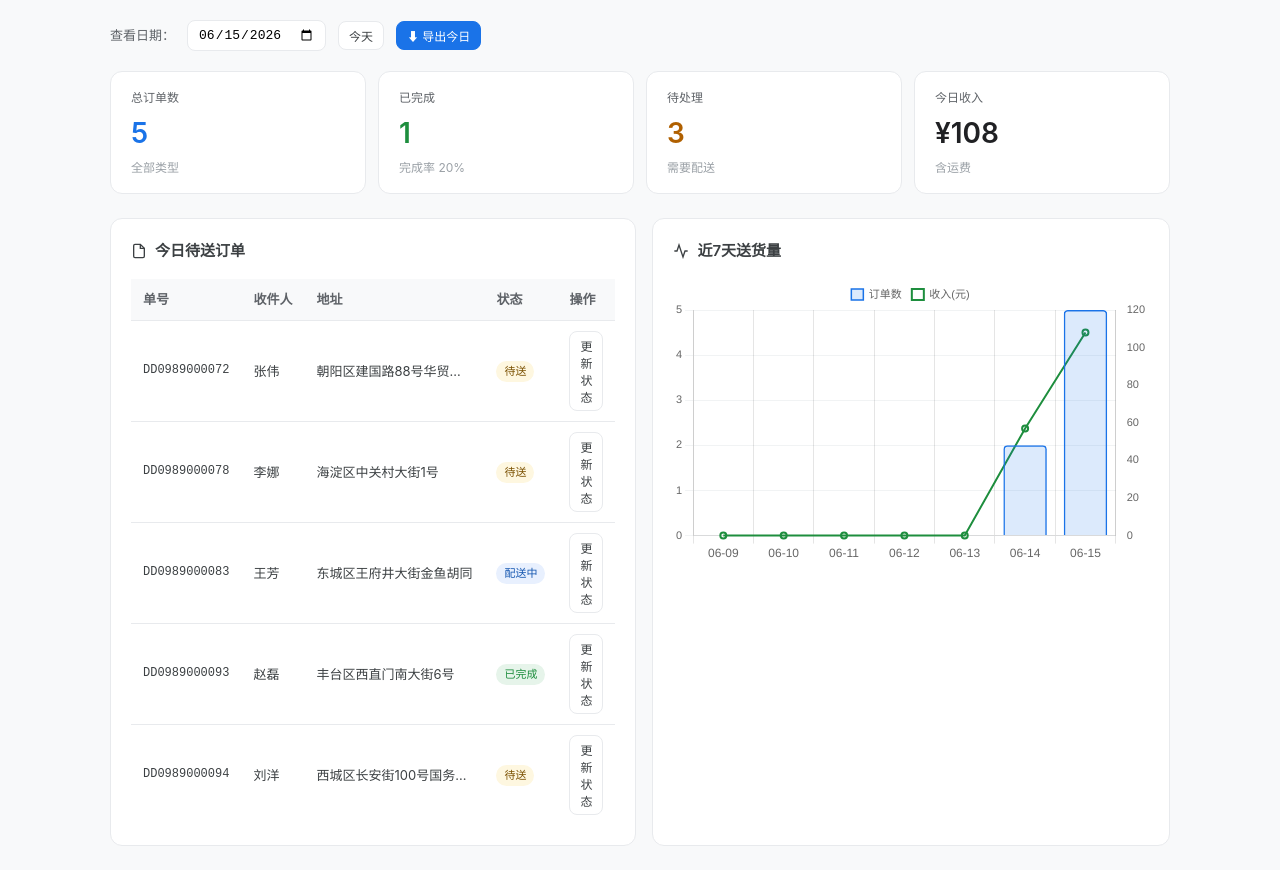
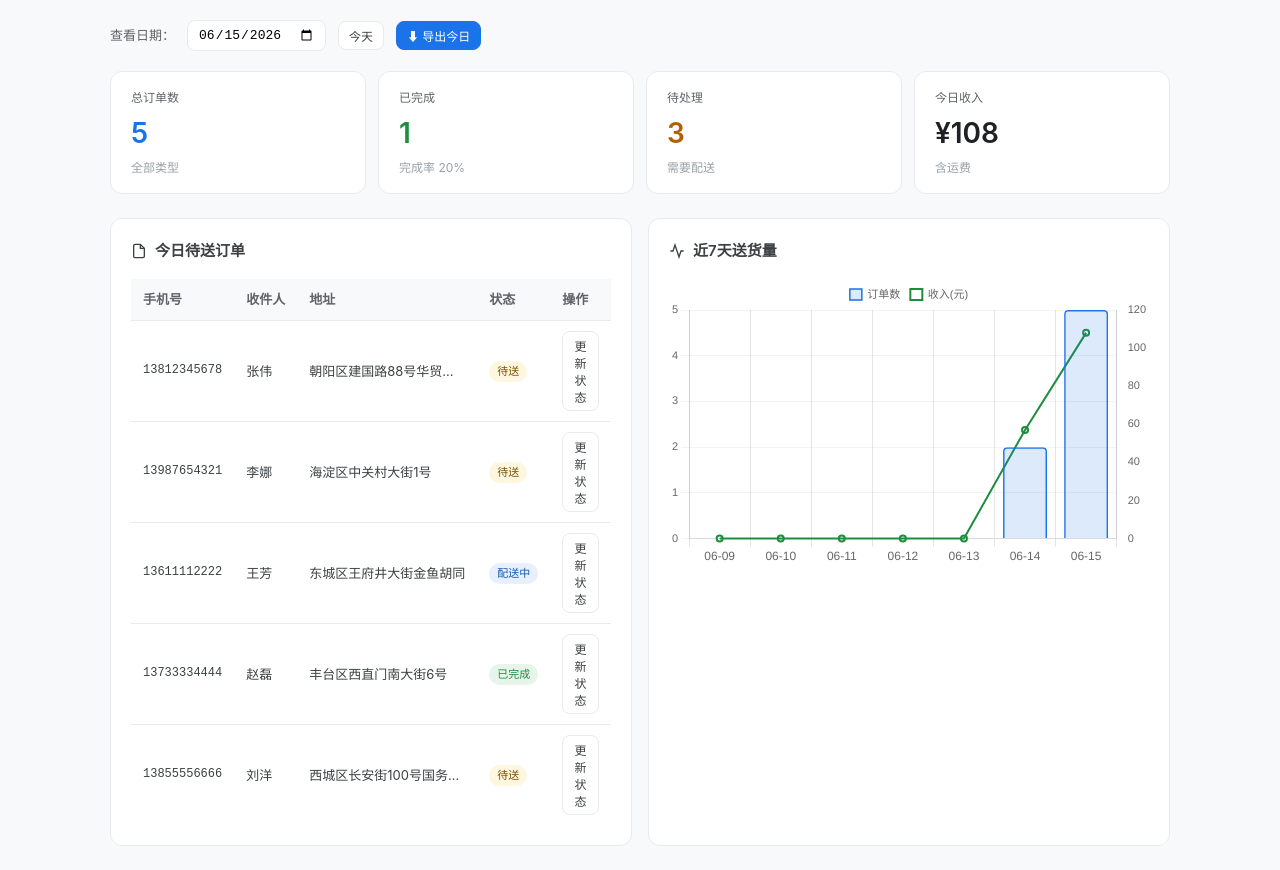
Before and after one commit to Maggiefromjune/delivery-app, a plain HTML site: page index.html in a window 1280 px wide. Shown: the part 61-931 px from the top of the page. Drawn offline with nearby package versions, Linux system fonts and the light colour scheme.

Commit message:
Add files via upload

```diff
--- a/index.html
+++ b/index.html
@@ -226,7 +226,7 @@
       </div>
       <div class="table-wrap">
         <table id="today-orders-table">
-          <thead><tr><th>单号</th><th>收件人</th><th>地址</th><th>状态</th><th>操作</th></tr></thead>
+          <thead><tr><th>手机号</th><th>收件人</th><th>地址</th><th>状态</th><th>操作</th></tr></thead>
           <tbody></tbody>
         </table>
       </div>
@@ -773,7 +773,7 @@ function renderDashboard() {
   } else {
     tbody.innerHTML = orders.slice(0,8).map(o => `
       <tr>
-        <td style="font-family:monospace;font-size:12px">${esc(o.id)}</td>
+        <td style="font-family:monospace;font-size:12px">${esc(o.phone || '-')}</td>
         <td>${esc(o.receiver)}</td>
         <td style="max-width:180px;overflow:hidden;text-overflow:ellipsis;white-space:nowrap;" title="${esc(o.address)}">${esc(o.address)}</td>
         <td>${statusBadge(o.status)}</td>
```
